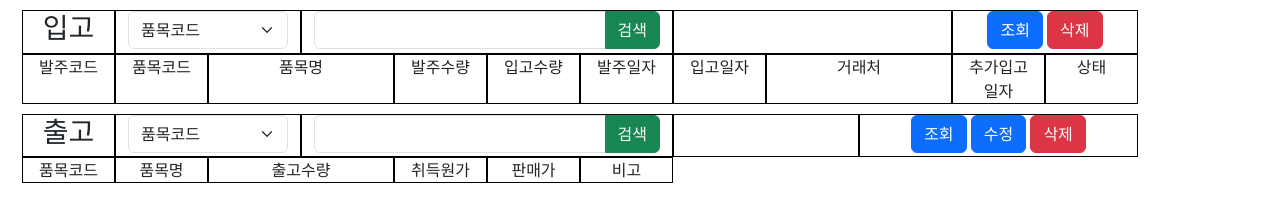
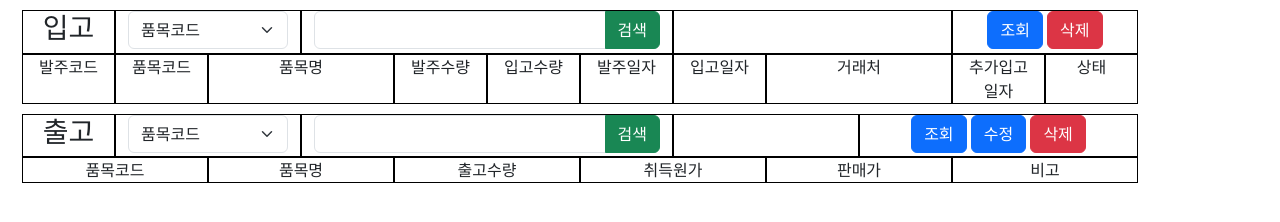
Before and after one commit to o1119/team1_UI, a plain HTML site: page 입출고 관리 (내부).html in a window 1280 px wide. Drawn offline with nearby package versions, Linux system fonts and the light colour scheme.

Commit message:
입출고관리(내부) 수정

```diff
--- a/입출고 관리 (내부).html
+++ b/입출고 관리 (내부).html
@@ -84,12 +84,12 @@
         </div>
         <div class="container text-center">
             <div class="row">
-                <div class="col-sm-1">품목코드</div>
-                <div class="col-sm-1">품목명</div>
+                <div class="col-sm-2">품목코드</div>
+                <div class="col-sm-2">품목명</div>
                 <div class="col-sm-2">출고수량</div>
-                <div class="col-sm-1">취득원가</div>
-                <div class="col-sm-1">판매가</div>
-                <div class="col-sm-1">비고</div>
+                <div class="col-sm-2">취득원가</div>
+                <div class="col-sm-2">판매가</div>
+                <div class="col-sm-2">비고</div>
             </div>
         </div>
     </div>
```
